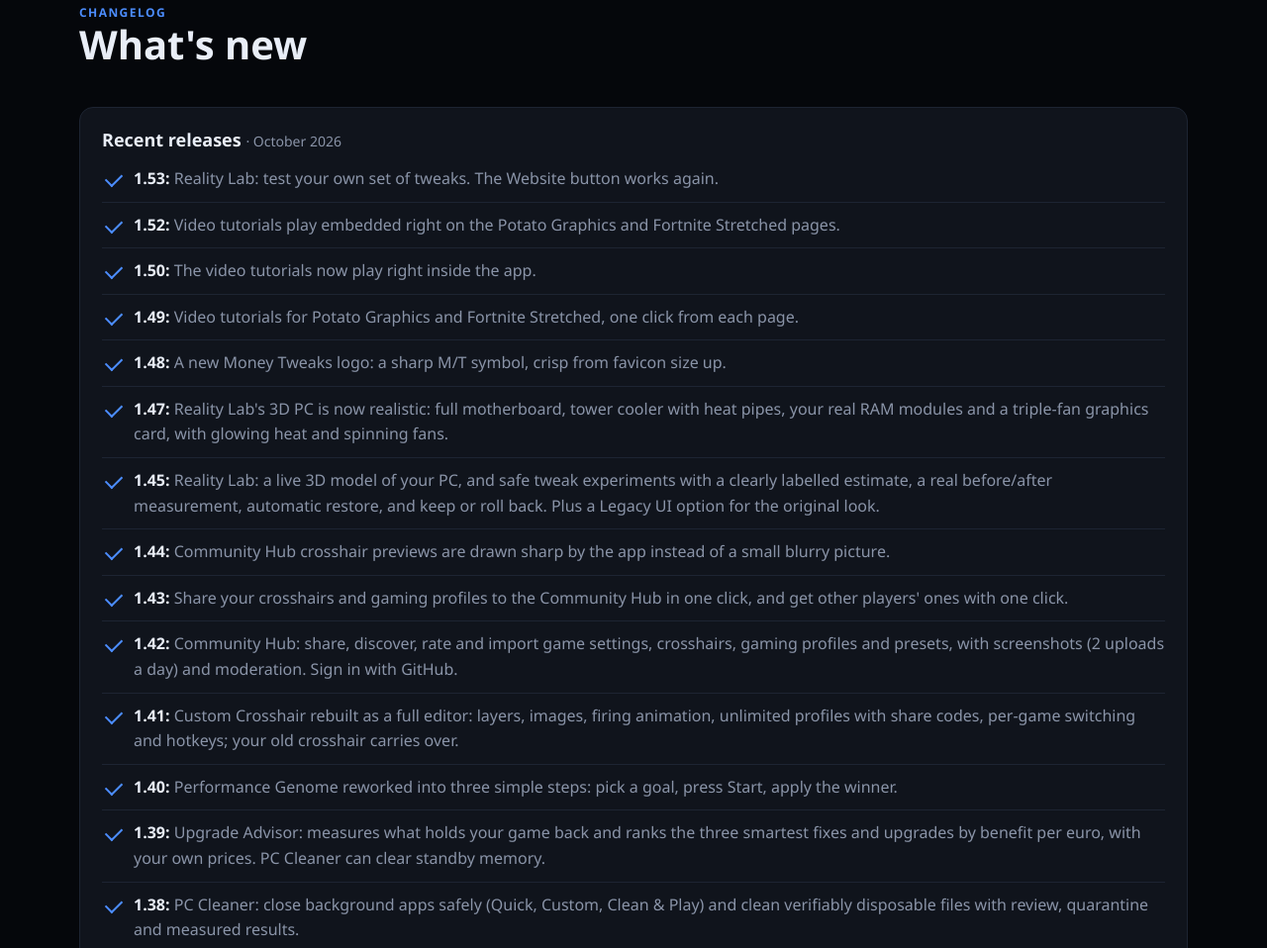
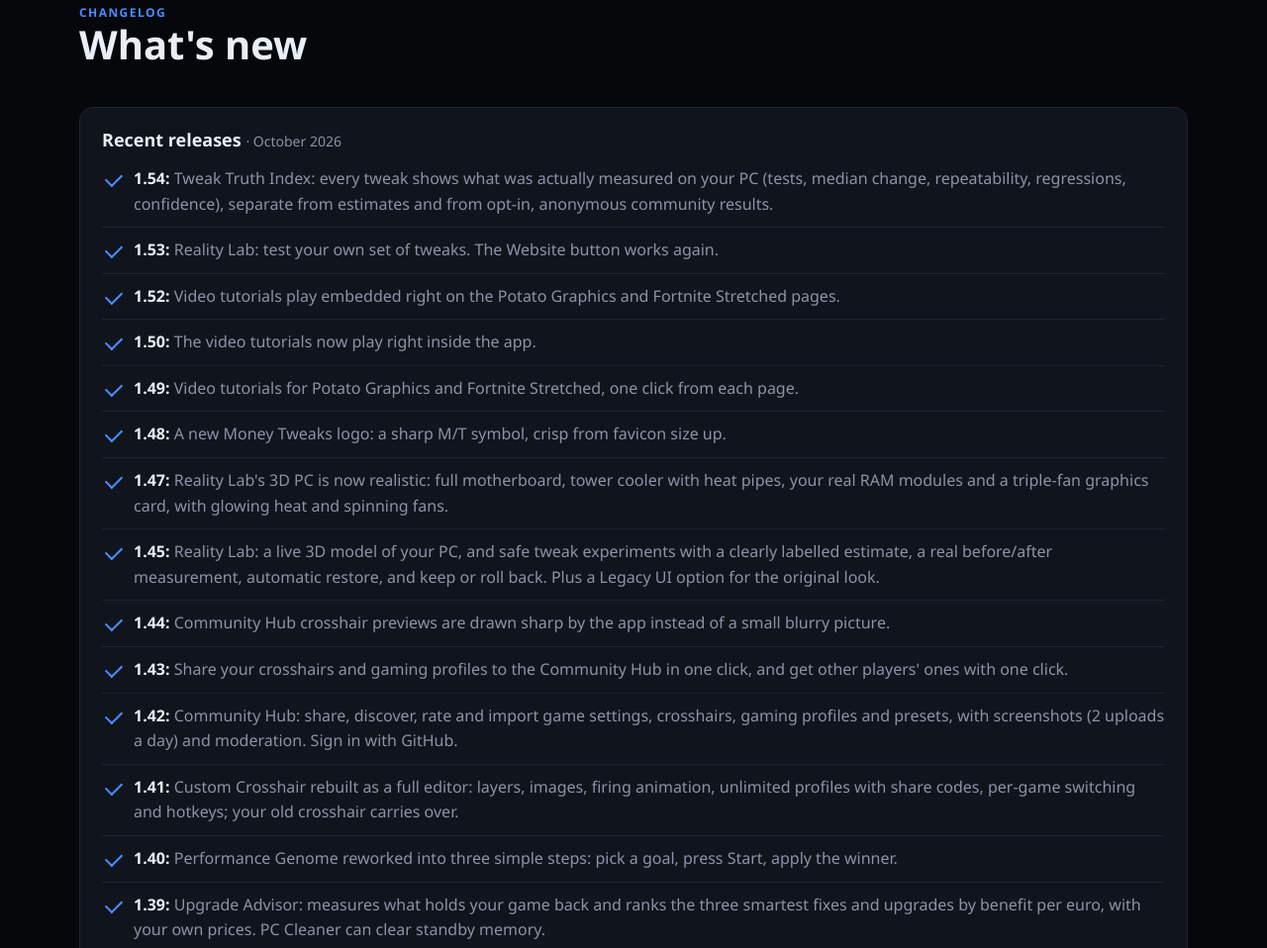
Before and after one commit to MoneyMan82/money-tweaks, a website: page docs/index.html in a window 1280 px wide. Shown: the part 7871-8829 px from the top of the page at 99% size. Drawn offline with Linux system fonts and the light colour scheme.

Commit message:
Website: 1.54 in the release list
Co-Authored-By: Claude Opus 5.5 <noreply@anthropic.com>

```diff
--- a/docs/index.html
+++ b/docs/index.html
@@ -291,6 +291,7 @@ dotnet run --project src\MoneyTweaks -c Release</pre>
       <div class="card reveal" style="margin-bottom:16px">
         <h3>Recent releases <span class="muted" style="font-size:14px;font-weight:400">· October 2026</span></h3>
         <ul class="list">
+          <li><b>1.54:</b> Tweak Truth Index: every tweak shows what was actually measured on your PC (tests, median change, repeatability, regressions, confidence), separate from estimates and from opt-in, anonymous community results.</li>
           <li><b>1.53:</b> Reality Lab: test your own set of tweaks. The Website button works again.</li>
           <li><b>1.52:</b> Video tutorials play embedded right on the Potato Graphics and Fortnite Stretched pages.</li>
           <li><b>1.50:</b> The video tutorials now play right inside the app.</li>
```
